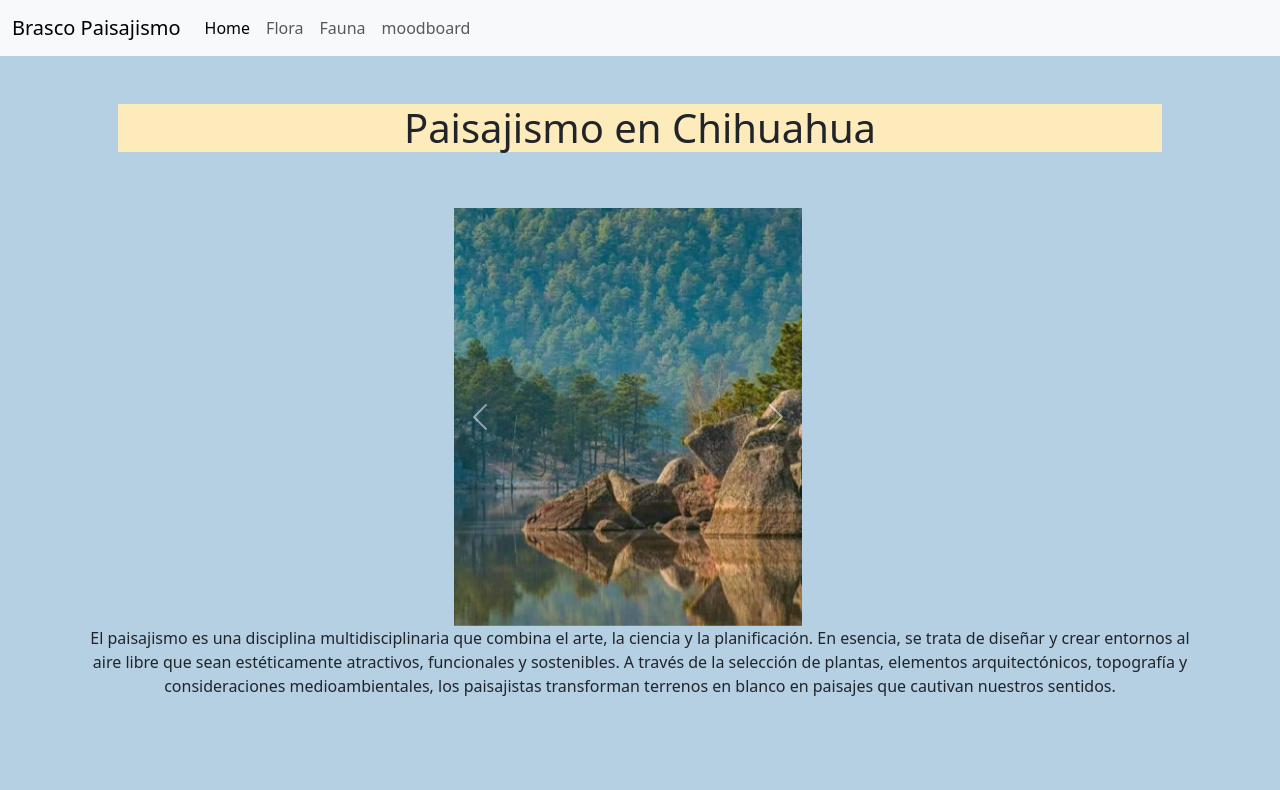
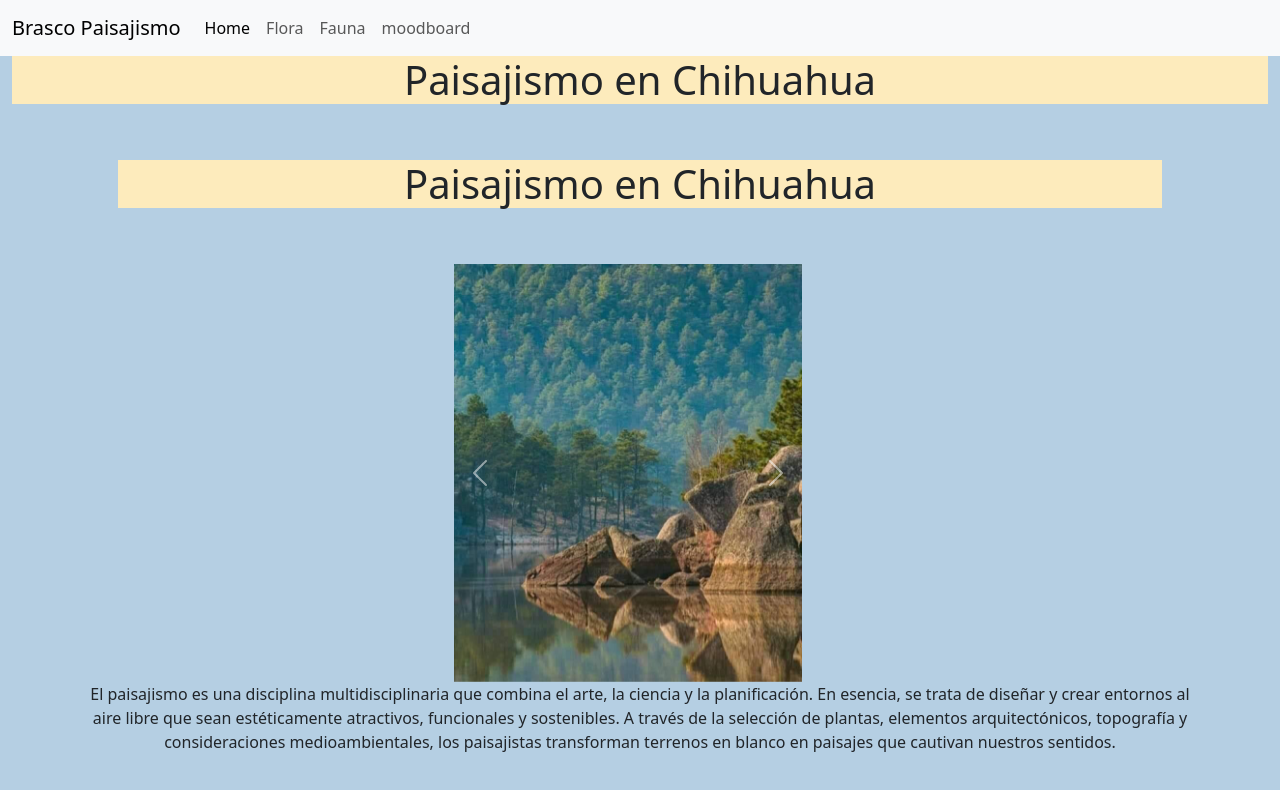
Before and after one commit to fersizu/practicaUnidad1, a website: page index.html in a window 1280 px wide. Drawn offline with nearby package versions, Linux system fonts and the light colour scheme.

Commit message:
commitconimagen

```diff
--- a/index.html
+++ b/index.html
@@ -5,6 +5,7 @@
     <meta name="viewport" content="width=device-width, initial-scale=1.0">
     <title>Paisajismo en Chihuahua</title>
     <link rel="stylesheet" href="style.css">
+    <script src="https://cdn.jsdelivr.net/npm/bootstrap@5.3.2/dist/js/bootstrap.bundle.min.js" integrity="sha384-C6RzsynM9kWDrMNeT87bh95OGNyZPhcTNXj1NW7RuBCsyN/o0jlpcV8Qyq46cDfL" crossorigin="anonymous"></script>
 </head>
 <body>
 
@@ -35,6 +36,16 @@
       </div>
     </div>
   </nav>
+
+
+ <div class="container-fluid text-center">
+    <div class="row">
+      <div class="col-12 bg-column">
+        <h1>Paisajismo en Chihuahua</h1>
+      </div>
+    </div>
+ </div>
+
 
 <div class="container text-center">
   <div class="row">
```
